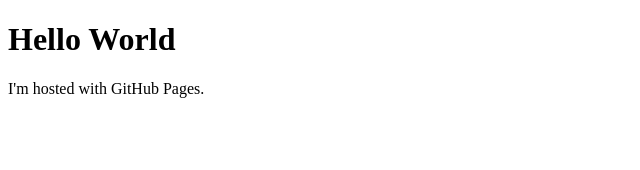
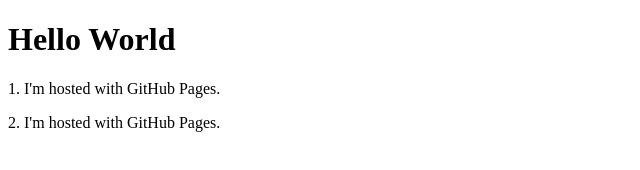
Before and after one commit to sd2122/sd2122.github.io, a plain HTML site: page index.html in a window 1280 px wide. Shown: the whole page, without its empty margins (0-640 px from the left). Drawn offline with Linux system fonts and the light colour scheme.

Commit message:
Update index.html

```diff
--- a/index.html
+++ b/index.html
@@ -2,6 +2,7 @@
 <html>
 <body>
     <h1>Hello World</h1>
-    <p>I'm hosted with GitHub Pages.</p>
+    <p>1. I'm hosted with GitHub Pages.</p>
+    <p>2. I'm hosted with GitHub Pages.</p>
 </body>
 </html>
```
